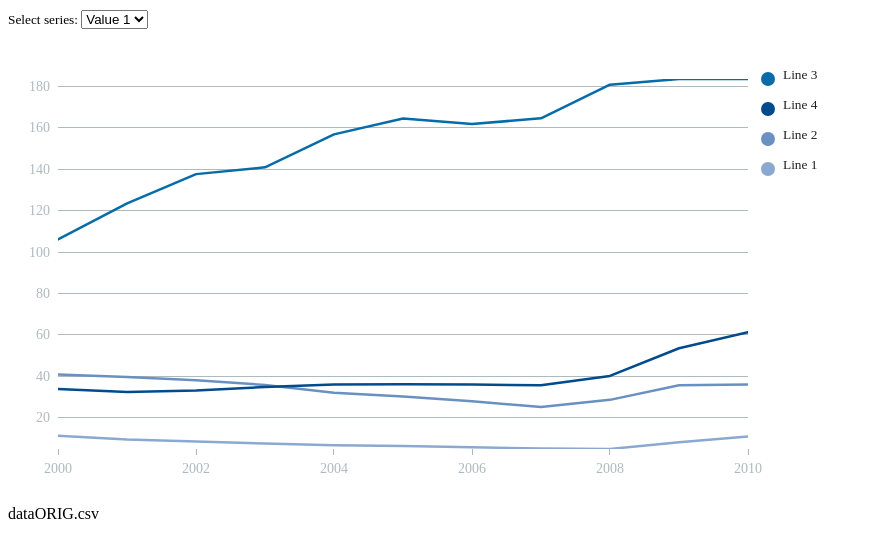
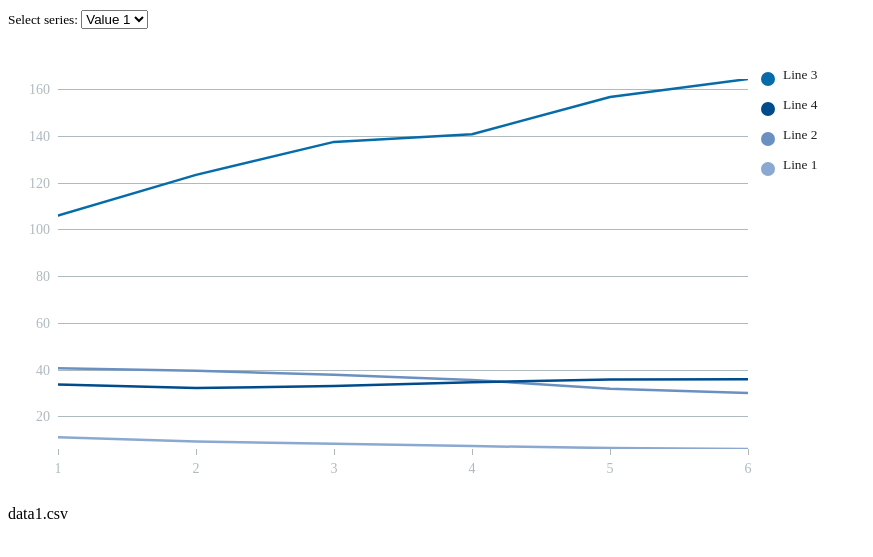
Before and after one commit to val2018/batting-avg, a plain HTML site: page index.html in a window 1280 px wide. Shown: the part 89-646 px from the top of the page, without its empty margins (0-873 px from the left). Drawn offline with nearby package versions, Linux system fonts and the light colour scheme; a web font is replaced by a local one.

Commit message:
got numbers 1-6 onto x axis

```diff
--- a/index.html
+++ b/index.html
@@ -40,7 +40,7 @@
                 .style('width',width+'px');
 
         //write out your source text here
-        var sourcetext= "dataORIG.csv";
+        var sourcetext= "data1.csv";
 
         // set the type of number here, n is a number with a comma, .2% will get you a percent, .2f will get you 2 decimal points
         var NumbType = d3.format(".2f");
@@ -52,7 +52,7 @@
         var color = d3.scale.ordinal().range(bluescale4);
 
         //define the approx. number of x scale ticks
-        var xscaleticks = 5;
+        var xscaleticks = 6;
 
         //defines a function to be used to append the title to the tooltip.  you can set how you want it to display here.
         var maketip = function (d) {
@@ -61,7 +61,7 @@
 
         //define your year format here, first for the x scale, then if the date is displayed in tooltips
 
-        var parseDate = d3.time.format("%m/%d/%y").parse; // VH
+        //var parseDate = d3.time.format("%m/%d/%y").parse; // VH
         var formatDate = d3.time.format("%b %d, '%y");
 
         //create an SVG
@@ -91,7 +91,7 @@
                 .on("change", change);
 
         //suck in the data, store it in a value called formatted, run the redraw function
-        d3.csv("dataORIG.csv", function(data) {
+        d3.csv("data1.csv", function(data) {
             formatted = data;
             redraw();
         });
@@ -131,8 +131,8 @@
             var linedata = color.domain().map(function(name) {
                 return {name: name,
                     values: data.map(function(d) {
-                        return {name:name, date: parseDate(d.date), value: parseFloat(d[name],10)}; //VH
-                        //return {name:name, date: transformDate(d.date), value: parseFloat(d[name],10)};
+                        //return {name:name, date: parseDate(d.date), value: parseFloat(d[name],10)}; //VH
+                        return {name:name, date: transformDate(d.date), value: parseFloat(d[name],10)};
                     })
                 };
             });
@@ -163,7 +163,8 @@
             var lastvalues=[];
 
             //setup the x and y scales
-            var x = d3.time.scale()
+//            var x = d3.time.scale()
+            var x = d3.scale.linear()
                     .domain([
                         d3.min(linedata, function(c) { return d3.min(c.values, function(v) { return v.date; }); }),
                         d3.max(linedata, function(c) { return d3.max(c.values, function(v) { return v.date; }); })
```
